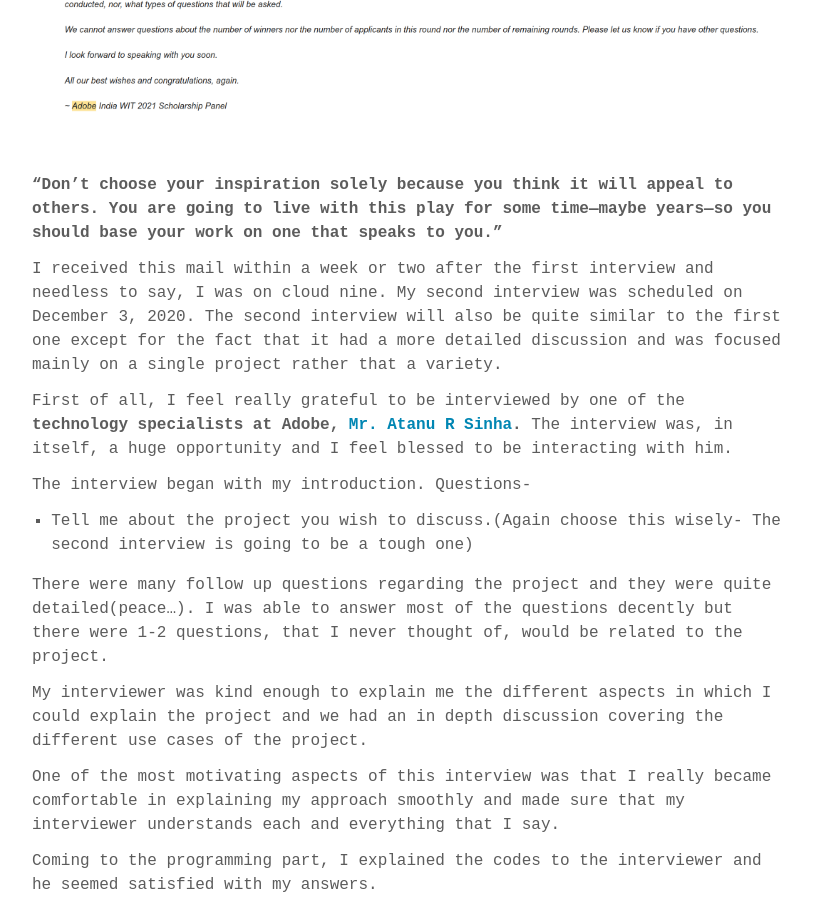
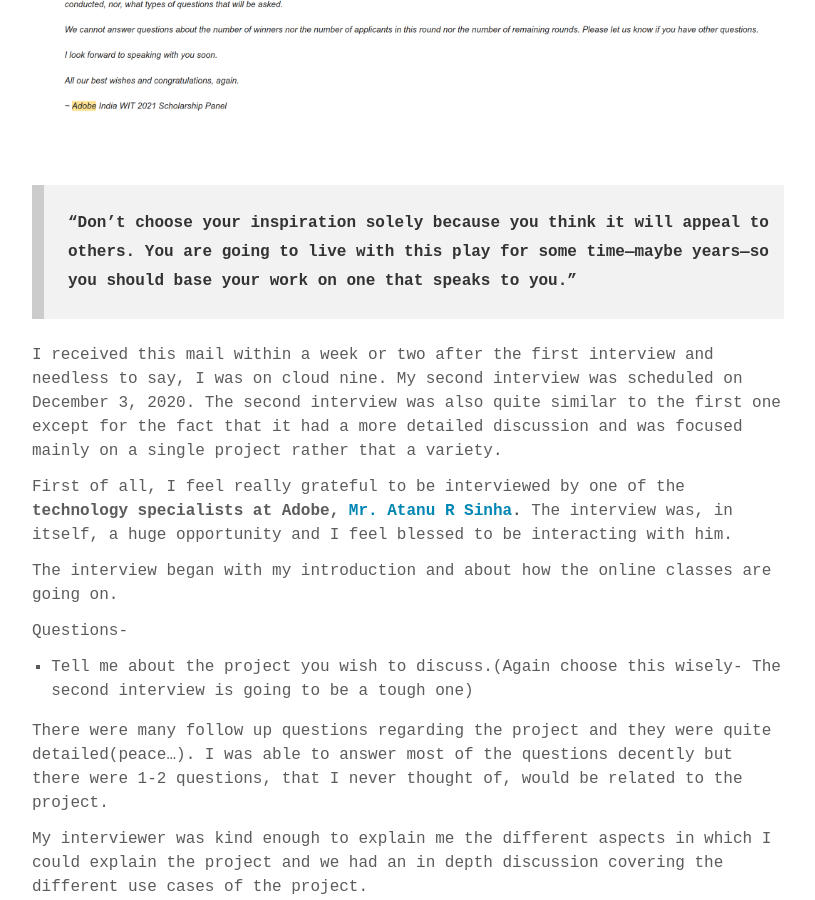
Before and after one commit to kritika-srivastava/Personal-Blog, a Jekyll site: the page built from _posts/2020-12-03-Adobewit-2.md, in a window 1280 px wide and 900 px high, scrolled down 3172 px. Shown: the whole window, without its empty margins (232-1047 px from the left). Built offline with Jekyll 4.4.1, drawn with Linux system fonts in a browser that asks for light colours; some web fonts are replaced; comment, search, counter and statistics services are not loaded.

Commit message:
Adobe Interview

```diff
--- a/_posts/2020-12-03-Adobewit-2.md
+++ b/_posts/2020-12-03-Adobewit-2.md
@@ -76,13 +76,14 @@ There’s also an additional multimedia (video) submission link. But it’s comp
 &nbsp;
 
 
-**"Don’t choose your inspiration solely because you think it will appeal to others. You are going to live with this play for some time—maybe years—so you should base your work on one that speaks to you."**
+> **"Don’t choose your inspiration solely because you think it will appeal to others. You are going to live with this play for some time—maybe years—so you should base your work on one that speaks to you."**
 
-I received this mail within a week or two after the first interview and needless to say, I was on cloud nine. My second interview was scheduled on December 3, 2020. The second interview will also be quite similar to the first one except for the fact that it had a more detailed discussion and was focused mainly on a single project rather that a variety.
+I received this mail within a week or two after the first interview and needless to say, I was on cloud nine. My second interview was scheduled on December 3, 2020. The second interview was also quite similar to the first one except for the fact that it had a more detailed discussion and was focused mainly on a single project rather that a variety.
 
 First of all, I feel really grateful to be interviewed by one of the **technology specialists at Adobe, [Mr. Atanu R Sinha](https://research.adobe.com/person/atanu-sinha/).** The interview was, in itself, a huge opportunity and I feel blessed to be interacting with him.
 
-The interview began with my introduction.
+The interview began with my introduction and about how the online classes are going on.
+
 Questions-
 
 1. Tell me about the project you wish to discuss.(Again choose this wisely- The second interview is going to be a tough one)
```
Also changed, not shown: _posts/2020-11-23-Adobewit-1.md (+1 -1 lines), _posts/2021-04-14-GSoC.md (+1 -1 lines), 4 other files.
